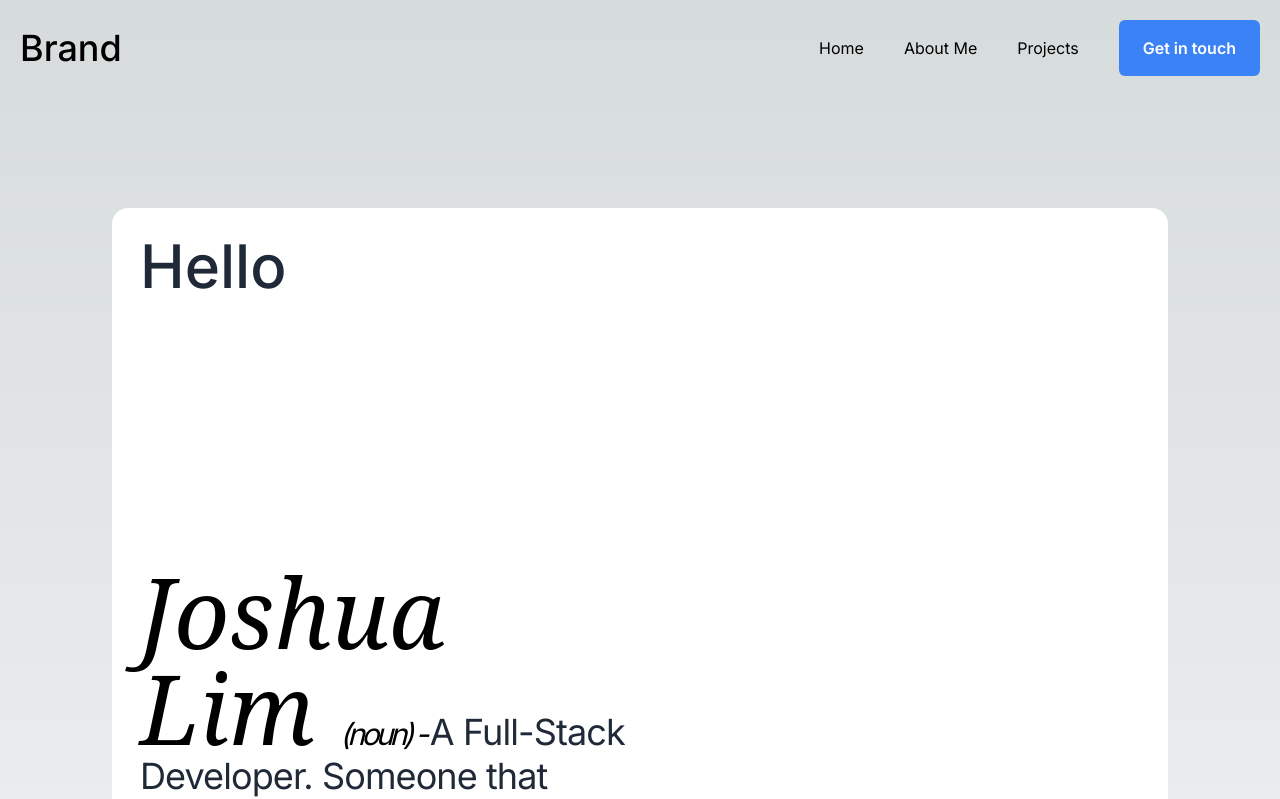
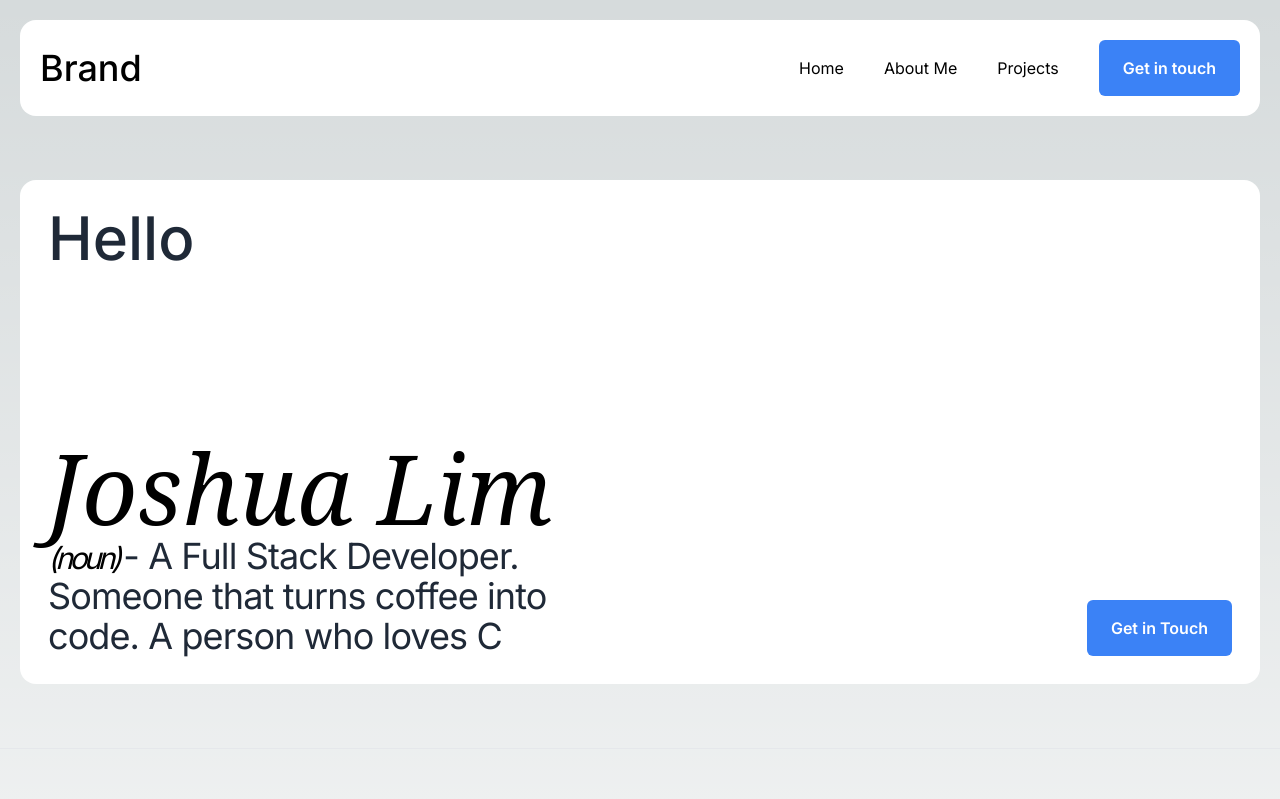
Before and after one commit to FullStackJoshua/portfolio, a Next.js app: page / in a window 1280 px wide. Shown: the top 799 px of the page. Built offline with nearby package versions, Linux system fonts and the light colour scheme.

Commit message:
Edited layout

```diff
--- a/src/app/page.tsx
+++ b/src/app/page.tsx
@@ -17,24 +17,34 @@ const Home: React.FC = () => {
 
   return (
     <>
-      <main className="flex min-h-screen flex-col items-center justify-between p-28">
+      <Wrapper>
+        <div className="flex py-16">
           <div className="bg-white rounded-2xl grid gap-4 grid-cols-2 grid-rows-2 p-7 ">
+            <div>
               <Title> Hello</Title>
+            </div>
             <div> </div>
             <div>
+              {" "}
               <span className="italic  font-['Noto_Serif']  text-8xl">
                 Joshua Lim{" "}
               </span>{" "}
-            <span className="italic text-3xl tracking-tightest">(noun) -</span>{" "}
+              <span className="italic text-3xl tracking-tightest">(noun) </span>{" "}
               <Header className="flex">
-              A Full-Stack Developer. Someone that turns coffee into code. A
+                - A Full Stack Developer. Someone that turns coffee into code. A
                 person who loves
                 <TypeWriter />
               </Header>{" "}
             </div>
-          <div> </div>
+
+            <div className="flex justify-end items align-bottom">
+              <div className="mt-auto">
+                <Button>Get in Touch</Button>
               </div>
-      </main>
+            </div>
+          </div>
+        </div>
+      </Wrapper>
     </>
   );
 };
--- a/src/components/Wrapper/index.tsx
+++ b/src/components/Wrapper/index.tsx
@@ -1,6 +1,6 @@
 export default function Wrapper(props: any) {
   return (
-    <div className="sm:container sm:mx-auto sm:max-w-screen-xl 2xl:px-0 px-5">
+    <div className="sm:container sm:mx-auto sm:max-w-screen-2xl 3xl:px-5 px-5">
       {props.children}
     </div>
   );
--- a/src/widgets/Navbar/index.tsx
+++ b/src/widgets/Navbar/index.tsx
@@ -7,7 +7,7 @@ import Wrapper from "@/components/Wrapper";
 export default function Navbar() {
   return (
     <Wrapper>
-      <nav className="flex justify-between py-5">
+      <nav className="flex justify-between bg-white rounded-2xl mt-5  p-5">
         <div className="flex items-center">
           <h1 className="font-medium text-4xl">Brand</h1>
         </div>
```
Lines whose indentation alone changed are shown as unchanged.
